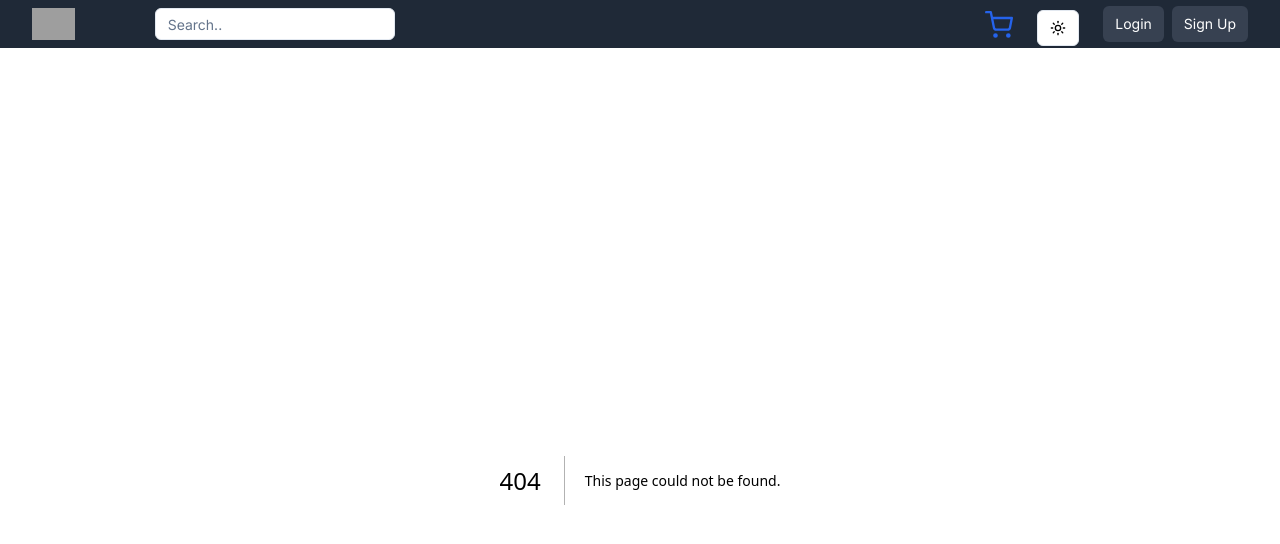
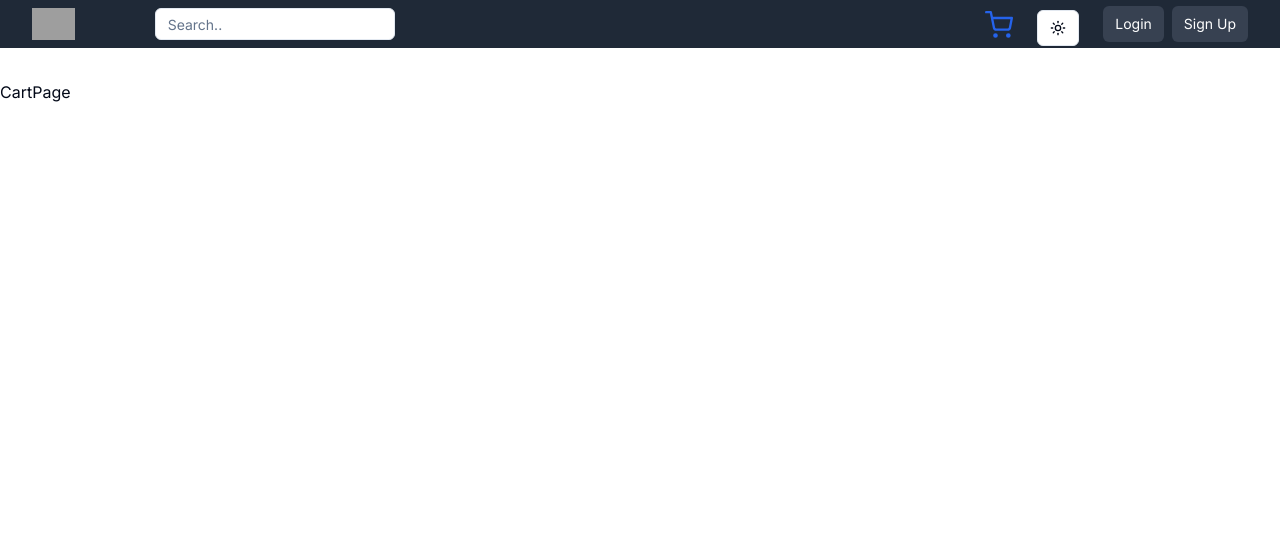
Before and after one commit to navneet9971/website-sell, a Next.js app in the folder frontend/: page /cartInfo in a window 1280 px wide. Before the commit this address had no page. Shown: the top 544 px of the page. Built offline with nearby package versions, Linux system fonts and the light colour scheme; grey boxes are pictures that could not be loaded.

Commit message:
Working on CartPage desgin

```diff
--- a/frontend/app/cartInfo/[id]/page.jsx
+++ /dev/null
@@ -1,11 +0,0 @@
-
-import AddCartShop from '@/components/CartComponent/AddCartShop/AddCart'
-import React from 'react'
-
-const page = () => {
-  return (
-    <AddCartShop />
-  )
-}
-
-export default page
--- /dev/null
+++ b/frontend/app/cartInfo/page.jsx
@@ -0,0 +1,12 @@
+
+
+import CartComponentInfo from '@/components/CartComponent/CartComponentInfo'
+import React from 'react'
+
+const page = () => {
+  return (
+   <CartComponentInfo />
+  )
+}
+
+export default page
--- a/frontend/components/CartComponent/CartComponentInfo.jsx
+++ b/frontend/components/CartComponent/CartComponentInfo.jsx
@@ -1,10 +1,12 @@
 import React from 'react'
-import AddCart from './AddCartShop/AddCart'
+import CartPage from './CartPage/CartPage'
+
 
 const CartComponentInfo = () => {
   return (
 
-   <AddCart />
+ <CartPage />
+
   )
 }
 
--- /dev/null
+++ b/frontend/components/CartComponent/CartPage/CartPage.jsx
@@ -0,0 +1,9 @@
+import React from 'react'
+
+const CartPage = () => {
+  return (
+    <div>CartPage</div>
+  )
+}
+
+export default CartPage
```
